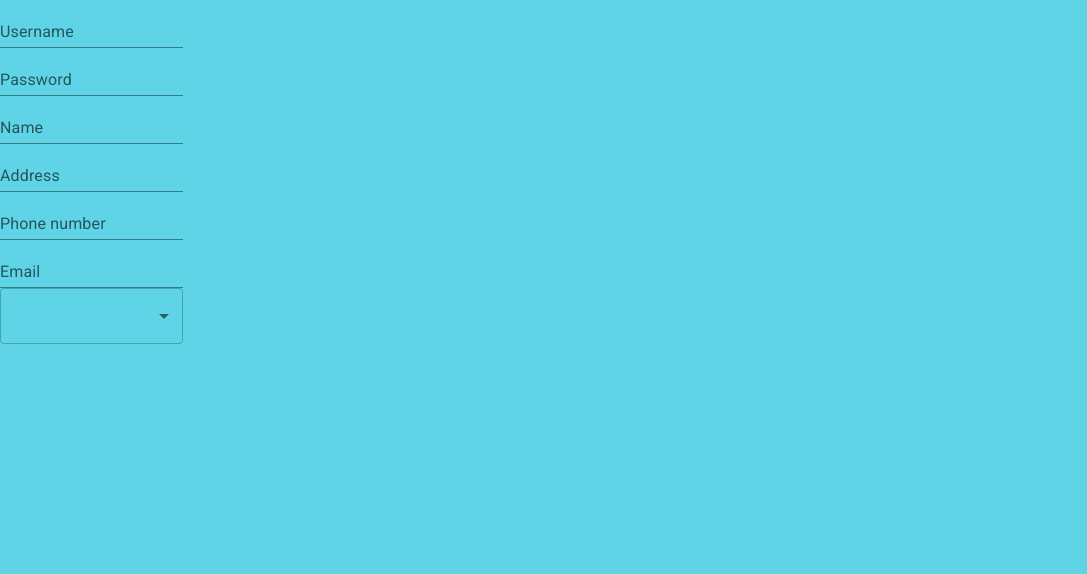
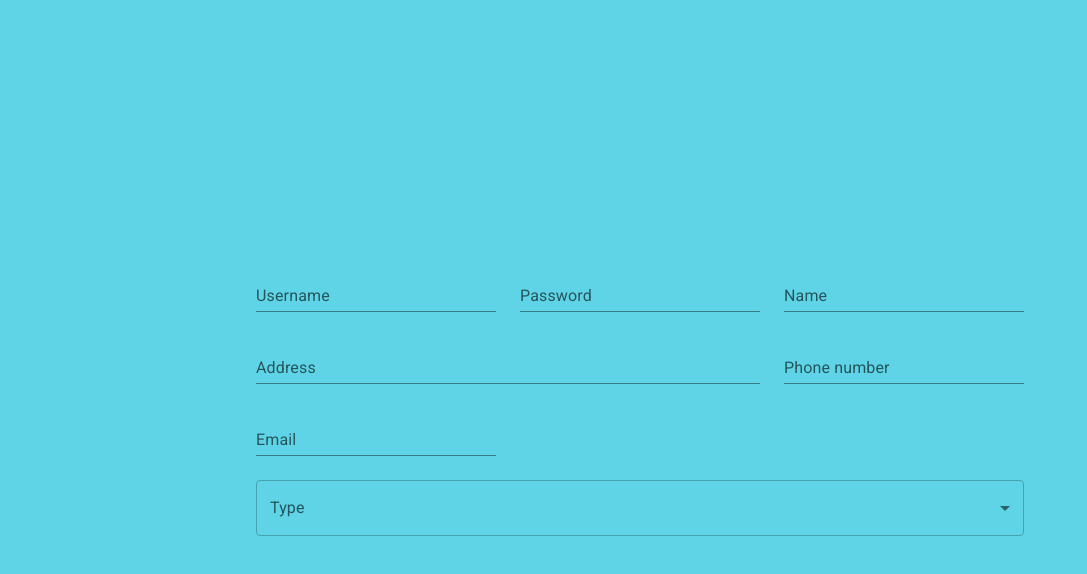
Before and after one commit to Veifario/banking-system-react, a React (Create React App) app: page /register in a window 1280 px wide. Shown: the top 574 px of the page, without its empty margins (0-1087 px from the left). Built offline with nearby package versions, Linux system fonts and the light colour scheme.

Commit message:
some edits

```diff
--- /dev/null
+++ b/src/pages/Credit/index.jsx
@@ -0,0 +1,11 @@
+import React from "react";
+
+const Credit = () => {
+	return (
+		<div>
+			<h1>Credit:</h1>
+		</div>
+	);
+};
+
+export default Credit;
--- a/src/pages/Home/index.jsx
+++ b/src/pages/Deposit/index.jsx
@@ -5,7 +5,7 @@ import { useDispatch, useSelector } from "react-redux";
 import { userDetails } from "../../redux/actions";
 import Loader from "../../components/Loader";
 
-const Home = () => {
+const Deposit = () => {
 	const params = useParams();
 	const dispatch = useDispatch();
 	const user = useSelector((state) => state.auth.userDetails);
@@ -23,10 +23,11 @@ const Home = () => {
 
 	return (
 		<div>
+			<h1>Deposit:</h1>
 			<p>{user.name}</p>
 			<p>{user.phone_number}</p>
 		</div>
 	);
 };
 
-export default Home;
+export default Deposit;
--- a/src/pages/Login/index.jsx
+++ b/src/pages/Login/index.jsx
@@ -33,7 +33,7 @@ const Login = () => {
 					username: data.username,
 				})
 			);
-			navigate(`/home/${data.user_id}`);
+			navigate(`/${data.user_type}/${data.user_id}`);
 		}
 	};
 
--- a/src/pages/Register/index.jsx
+++ b/src/pages/Register/index.jsx
@@ -1,4 +1,13 @@
-import { Box, FormControl, MenuItem, Select, TextField } from "@mui/material";
+import {
+	Box,
+	FormControl,
+	Grid,
+	InputLabel,
+	MenuItem,
+	Select,
+	TextField,
+} from "@mui/material";
+import s from "./index.module.scss";
 import React, { useState } from "react";
 
 const Register = () => {
@@ -15,18 +24,37 @@ const Register = () => {
 	// # 'phone_number': 'phone_number', 'email': 'email', 'user_type': 'user_type'}
 
 	return (
-		<Box>
+		<Box className={s.root}>
 			<FormControl>
-				<TextField label="Username" variant="standard" />
-				<TextField label="Password" variant="standard" />
-				<TextField label="Name" variant="standard" />
-				<TextField label="Address" variant="standard" />
-				<TextField label="Phone number" variant="standard" />
-				<TextField label="Email" variant="standard" />
-				<Select value={inputs.type} label="Type" onChange={() => {}}>
-					<MenuItem value="credit">Credit</MenuItem>
-					<MenuItem value="deposit">Deposit</MenuItem>
-				</Select>
+				<Grid container spacing={3}>
+					<Grid item xs={4}>
+						<TextField label="Username" variant="standard" fullWidth />
+					</Grid>
+					<Grid item xs={4}>
+						<TextField label="Password" variant="standard" fullWidth />
+					</Grid>
+					<Grid item xs={4}>
+						<TextField label="Name" variant="standard" fullWidth />
+					</Grid>
+					<Grid item xs={8}>
+						<TextField label="Address" variant="standard" fullWidth />
+					</Grid>
+					<Grid item xs={4}>
+						<TextField label="Phone number" variant="standard" fullWidth />
+					</Grid>
+					<Grid item xs={4}>
+						<TextField label="Email" variant="standard" fullWidth />
+					</Grid>
+					<Grid item xs={16}>
+						<FormControl fullWidth>
+							<InputLabel>Type</InputLabel>
+							<Select value={inputs.type} label="Type" onChange={() => {}}>
+								<MenuItem value="credit">Credit</MenuItem>
+								<MenuItem value="deposit">Deposit</MenuItem>
+							</Select>
+						</FormControl>
+					</Grid>
+				</Grid>
 			</FormControl>
 		</Box>
 	);
--- /dev/null
+++ b/src/pages/Register/index.module.scss
@@ -0,0 +1,8 @@
+.root {
+	position: absolute;
+	top: 50%;
+	left: 50%;
+	transform: translate(-50%, -50%);
+
+	width: 60%;
+}
--- a/src/pages/index.js
+++ b/src/pages/index.js
@@ -1,6 +1,7 @@
 import Greeting from "./Greeting";
 import Login from "./Login";
 import Register from "./Register";
-import Home from "./Home";
+import Deposit from "./Deposit";
+import Credit from "./Credit";
 
-export { Home, Login, Greeting, Register };
+export { Deposit, Login, Greeting, Register, Credit };
--- a/src/routes/index.js
+++ b/src/routes/index.js
@@ -1,9 +1,10 @@
-import { Greeting, Home, Login, Register } from "../pages";
+import { Greeting, Deposit, Login, Register, Credit } from "../pages";
 
 export const routes = [
 	{ path: "/", element: <Greeting /> },
 	{ path: "/login", element: <Login /> },
 	{ path: "/register", element: <Register /> },
-	{ path: "/home/:id", element: <Home /> },
+	{ path: "/deposit/:id", element: <Deposit /> },
+	{ path: "/credit/:id", element: <Credit /> },
 	// {path: "/", element: },
 ];
```
